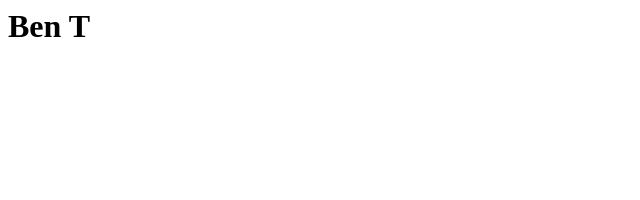
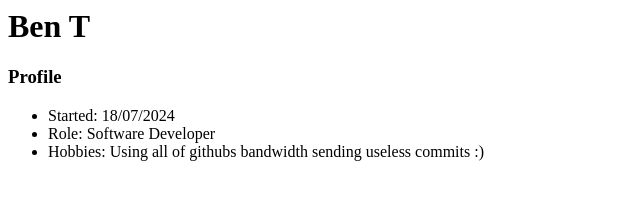
Before and after one commit to GebwellB/gebwellb.github.io, a plain HTML site: page index.html in a window 1280 px wide. Shown: the whole page, without its empty margins (0-640 px from the left). Drawn offline with Linux system fonts and the light colour scheme.

Commit message:
Updated my profile

```diff
--- a/index.html
+++ b/index.html
@@ -1 +1,8 @@
 <h1>Ben T</h2>
+
+<h3>Profile</h3>
+<ul>
+<li>Started: 18/07/2024</li>
+<li>Role: Software Developer</li>
+<li>Hobbies: Using all of githubs bandwidth sending useless commits :)</li>
+</ul>
```
